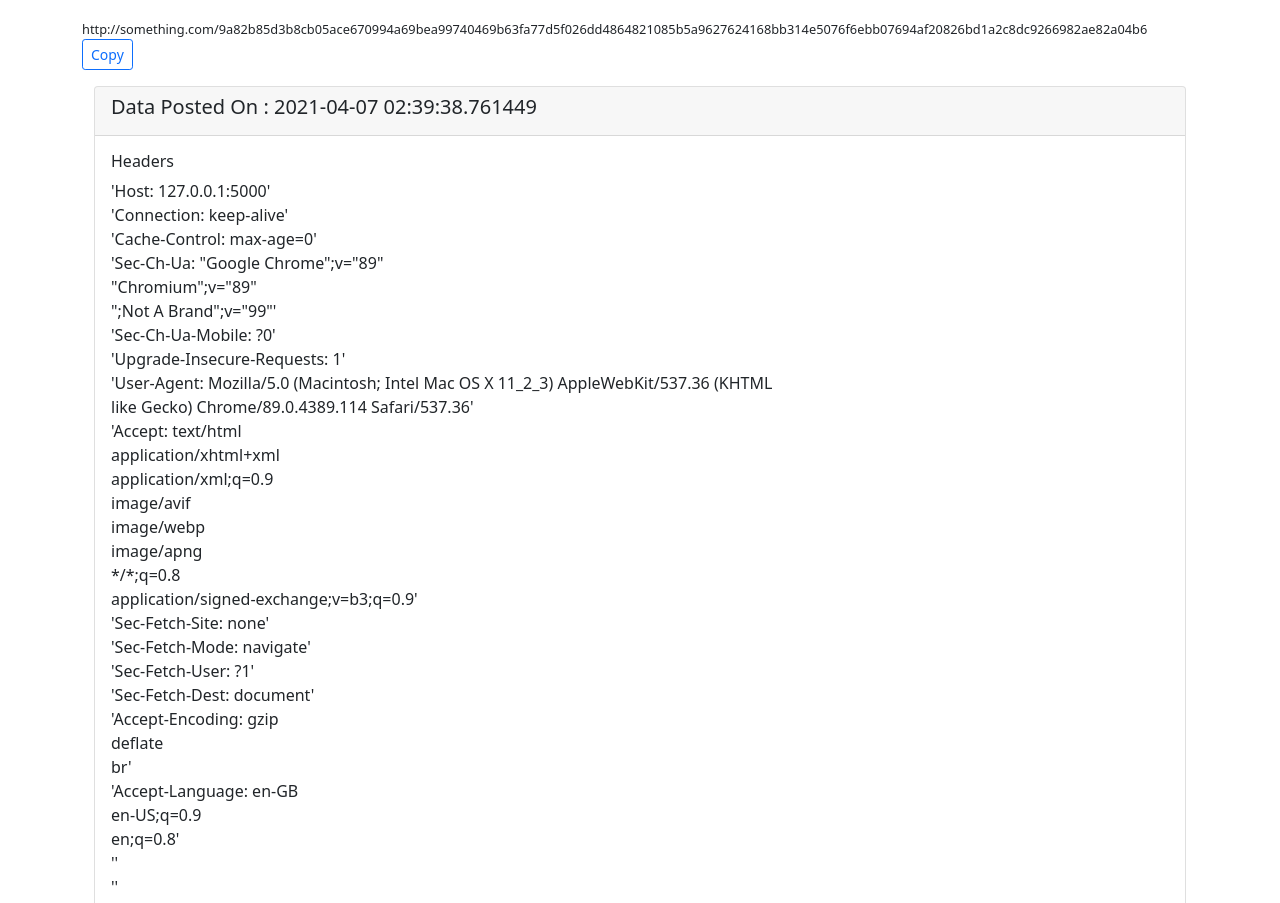
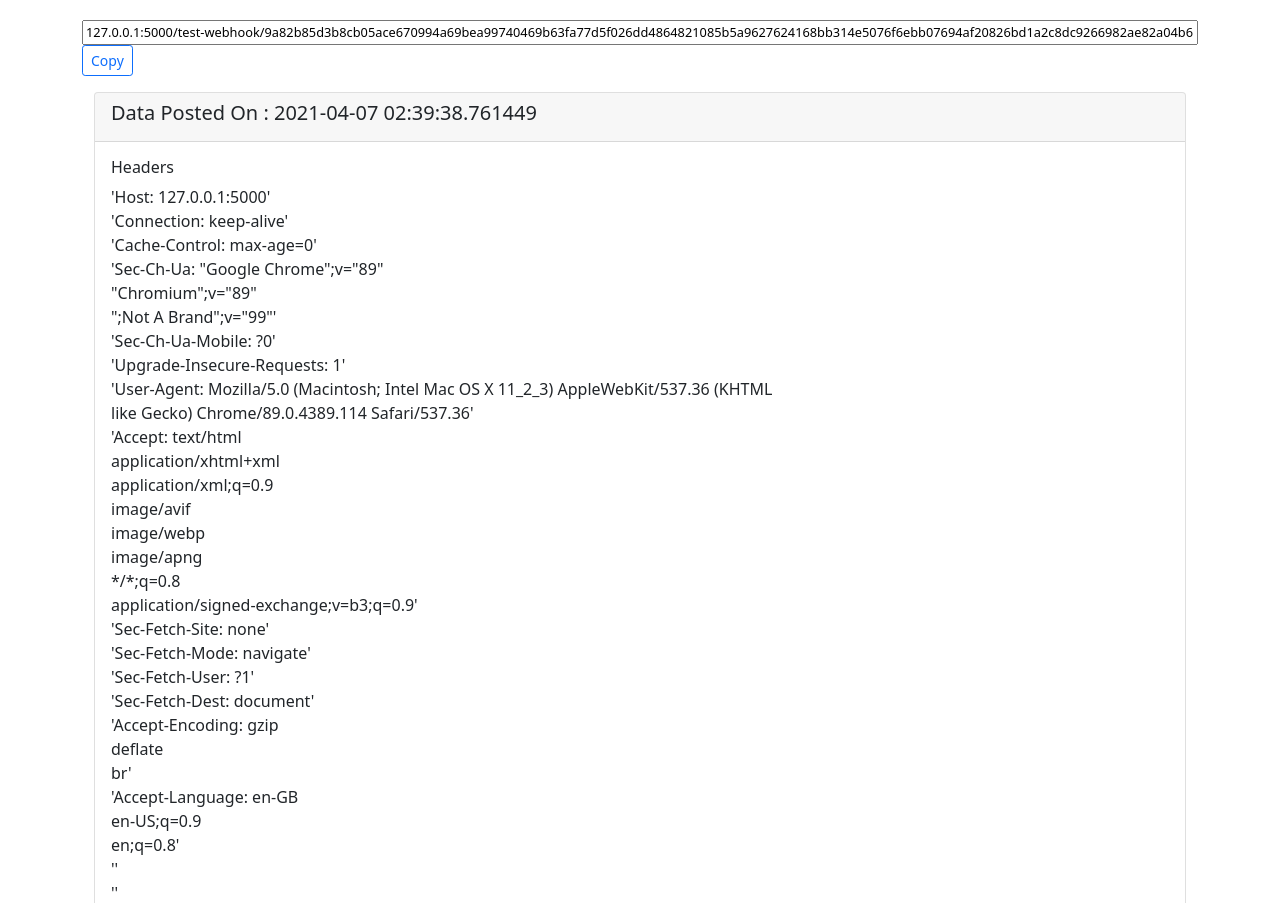
Before and after one commit to shubh24aug/webhook_inspector, a Flask app: a page that uses templates/show_endpoint_data.html in a window 1280 px wide. Shown: the part 56-959 px from the top of the page. Run offline with Flask 2, Linux system fonts and the light colour scheme; data comes from the database, SQL or seed files in the repository; both versions use the stored data as it was after the commit.

Commit message:
Added code to copy the endpoint

```diff
--- a/app.py
+++ b/app.py
@@ -187,4 +187,4 @@ if __name__ == "__main__":
     # adding a job to scheduler object
     scheduler.add_job(id="Endpoint-Cleanup", func = background_job, trigger = 'interval', seconds = 59)
     scheduler.start()
-    app.run()
+    app.run(debug=True)
--- a/templates/show_endpoint_data.html
+++ b/templates/show_endpoint_data.html
@@ -6,12 +6,20 @@
 
 {% block body %}
 
+        <script>
+            function myFunction() {
+                var copyText = document.getElementById("myEndpoint");
+                copyText.select();
+                copyText.setSelectionRange(0, 99999)
+                document.execCommand("copy");
+            }
+        </script>
     {% if call_from == 'save_data' %}
         <div class="container" style="margin-top: 15pt;">
             <p style="font-size: 80%;">
-                http://something.com/{{ data_posted.reference_endpoint }}
+                <input style="width:100%;" type="text" value="127.0.0.1:5000/test-webhook/{{ data_posted.reference_endpoint }}" id="myEndpoint" readonly>
                 <br>
-                <button class="btn btn-sm btn-outline-primary" style="position: inline;">Copy</button>
+                <button class="btn btn-sm btn-outline-primary" onclick="myFunction()" style="position: inline;">Copy</button>
             </p>
         </div>
         <div class="container" style="margin-top: 10pt;">
@@ -90,9 +98,9 @@
     {% else %}
         <div class="container" style="margin-top: 15pt;">
             <p style="font-size: 80%;">
-                http://something.com/{{ reference_endpoint }}
+                <input style="width:100%;" type="text" value="127.0.0.1:5000/test-webhook/{{ reference_endpoint }}" id="myEndpoint" readonly>
                 <br>
-                <button class="btn btn-sm btn-outline-primary" style="position: inline;">Copy</button>
+                <button class="btn btn-sm btn-outline-primary" onclick="myFunction()" style="position: inline;">Copy</button>
             </p>
         </div>
         <div class="container" style="margin-top: 10pt;">
```
Also changed, not shown: webins.db.
